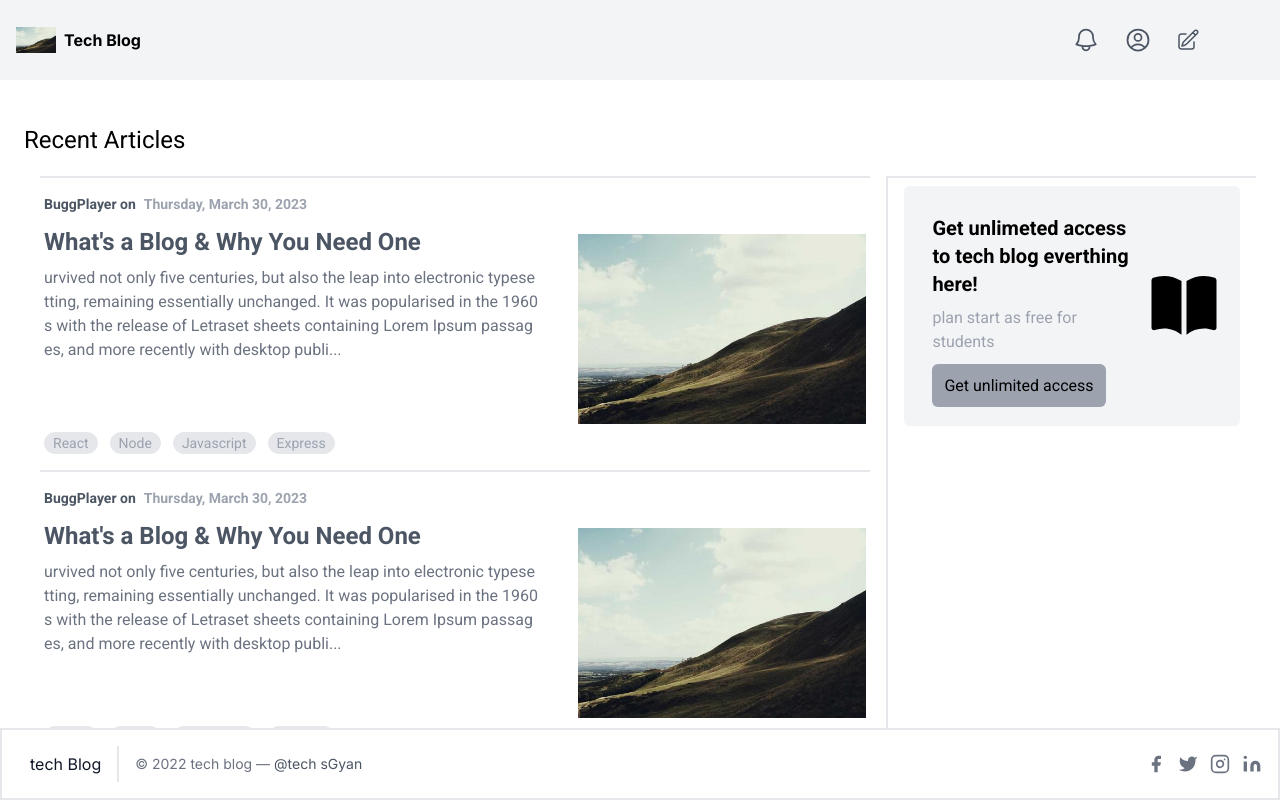
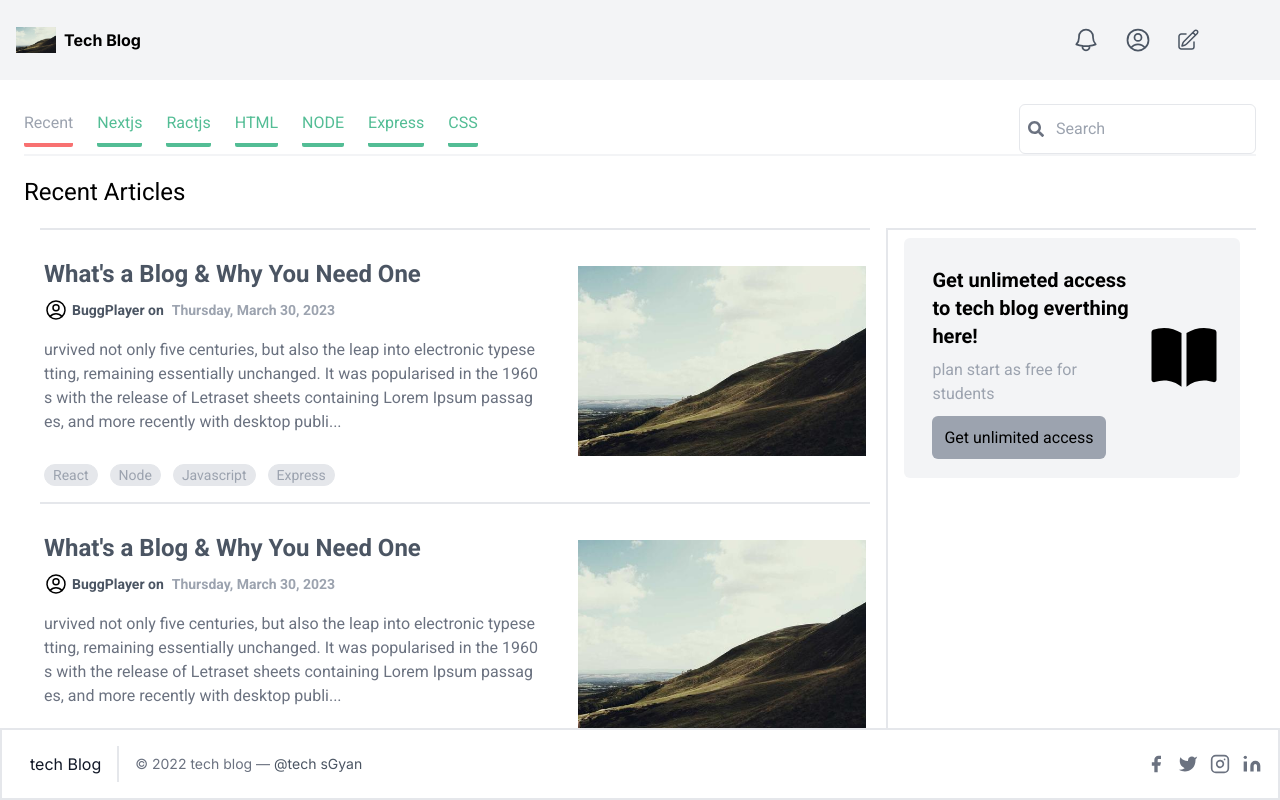
Before and after one commit to BuggPlayer/blog_webapp_next, a Next.js app: page / in a window 1280 px wide. Shown: the top 800 px of the page. Built offline with nearby package versions, Linux system fonts and the light colour scheme.

Commit message:
no changes

```diff
--- a/package.json
+++ b/package.json
@@ -14,6 +14,7 @@
     "@types/react": "18.2.21",
     "@types/react-dom": "18.2.7",
     "autoprefixer": "10.4.15",
+    "axios": "^1.4.0",
     "eslint": "8.47.0",
     "eslint-config-next": "13.4.19",
     "next": "13.4.19",
--- a/src/app/blogs/[slug]/page.tsx
+++ b/src/app/blogs/[slug]/page.tsx
@@ -9,12 +9,15 @@ const page = () => {
     <>
       <Head>
         <title>
-          hello word this is new world
+       tech related blogs
           {/* {article.attributes.Title} */}
         </title>
         <meta name="description" content="Generated by create next app" />
         <link rel="icon" href="/favicon.ico" />
       </Head>
+
+
+
       <div className=" mx-5 grid lg:grid-cols-3 gap-12 ">
         <div className="col-span-2">
           <h1 className="text-3xl font-bold py-2">
--- a/src/app/page.tsx
+++ b/src/app/page.tsx
@@ -60,10 +60,17 @@ export default function Home() {
           <link rel="icon" href="/favicon.ico" />
         </Head>
 
-        {/* <Tabs /> */}
+        <Tabs />
         <h1 className="  my-5 text-2xl ">Recent Articles</h1>
         <ArticleList articles={staticArticle} />
       </div>
     </main>
   );
 }
+
+// export async function getServerSideProps() {
+//   const res = await fetch(`https://...`);
+//   const projects = await res.json();
+
+//   return { props: { projects } };
+// }
--- a/src/components/BlogCard.tsx
+++ b/src/components/BlogCard.tsx
@@ -11,12 +11,6 @@ import React from "react";
 const BlogCard = ({ article }: any) => {
   return (
     <div className="border-t-2   md:py-4 md:mx-4 sm:mx-2  min-[320px]:p-1  min-[320px]:mx-1 ">
-      <span className="  text-sm font-bold flex text-gray-600">
-        BuggPlayer on
-        <span className="text-gray-400 ml-2">
-          {formatDate("2023-03-30T10:59:41.871Z")}
-        </span>
-      </span>
       <div className="flex mt-3 lg:flex-row md:flex-row     min-[320px]:flex-col">
         <div>
           <Link href="https://blog-webapp-next-yfsx.vercel.app/blogs/1">
@@ -25,6 +19,29 @@ const BlogCard = ({ article }: any) => {
               {article.title}
             </h1>
           </Link>
+          <div className=" flex items-center my-2">
+            <svg
+              xmlns="http://www.w3.org/2000/svg"
+              fill="none"
+              viewBox="0 0 24 24"
+              stroke-width="1.5"
+              stroke="currentColor"
+              className="w-6 h-6 "
+            >
+              <path
+                stroke-linecap="round"
+                stroke-linejoin="round"
+                d="M17.982 18.725A7.488 7.488 0 0012 15.75a7.488 7.488 0 00-5.982 2.975m11.963 0a9 9 0 10-11.963 0m11.963 0A8.966 8.966 0 0112 21a8.966 8.966 0 01-5.982-2.275M15 9.75a3 3 0 11-6 0 3 3 0 016 0z"
+              />
+            </svg>
+
+            <span className=" ml-1 text-sm font-bold flex text-gray-600">
+              BuggPlayer on
+              <span className="text-gray-400 ml-2">
+                {formatDate("2023-03-30T10:59:41.871Z")}
+              </span>
+            </span>
+          </div>
 
           <div className="text-gray-500  flex  break-all">
             <p className="my-2 md:mr-10 min-[320px]:mr-1">
```
Also changed, not shown: 1 other file (tests, documents, lock files or other folders).
